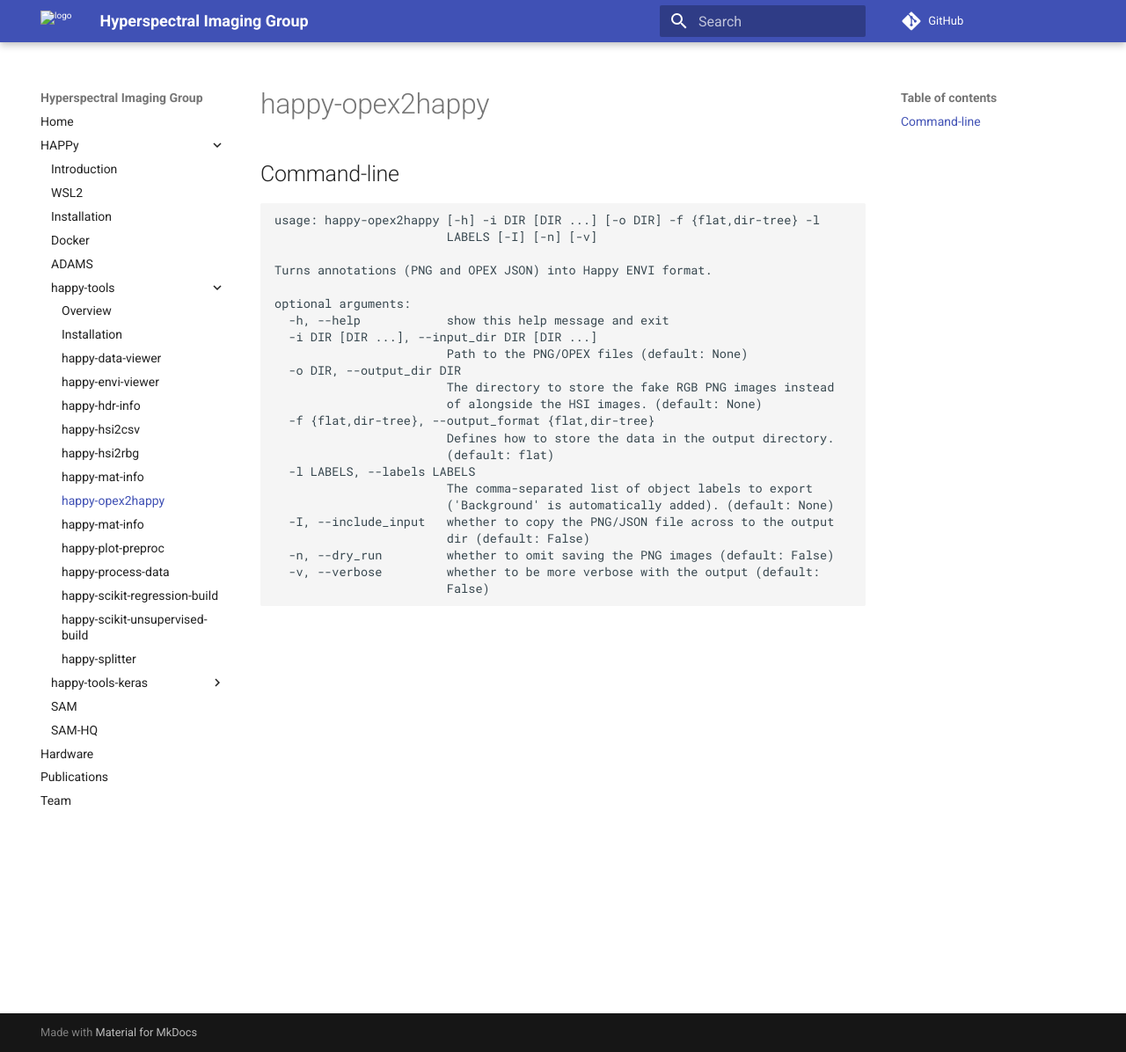
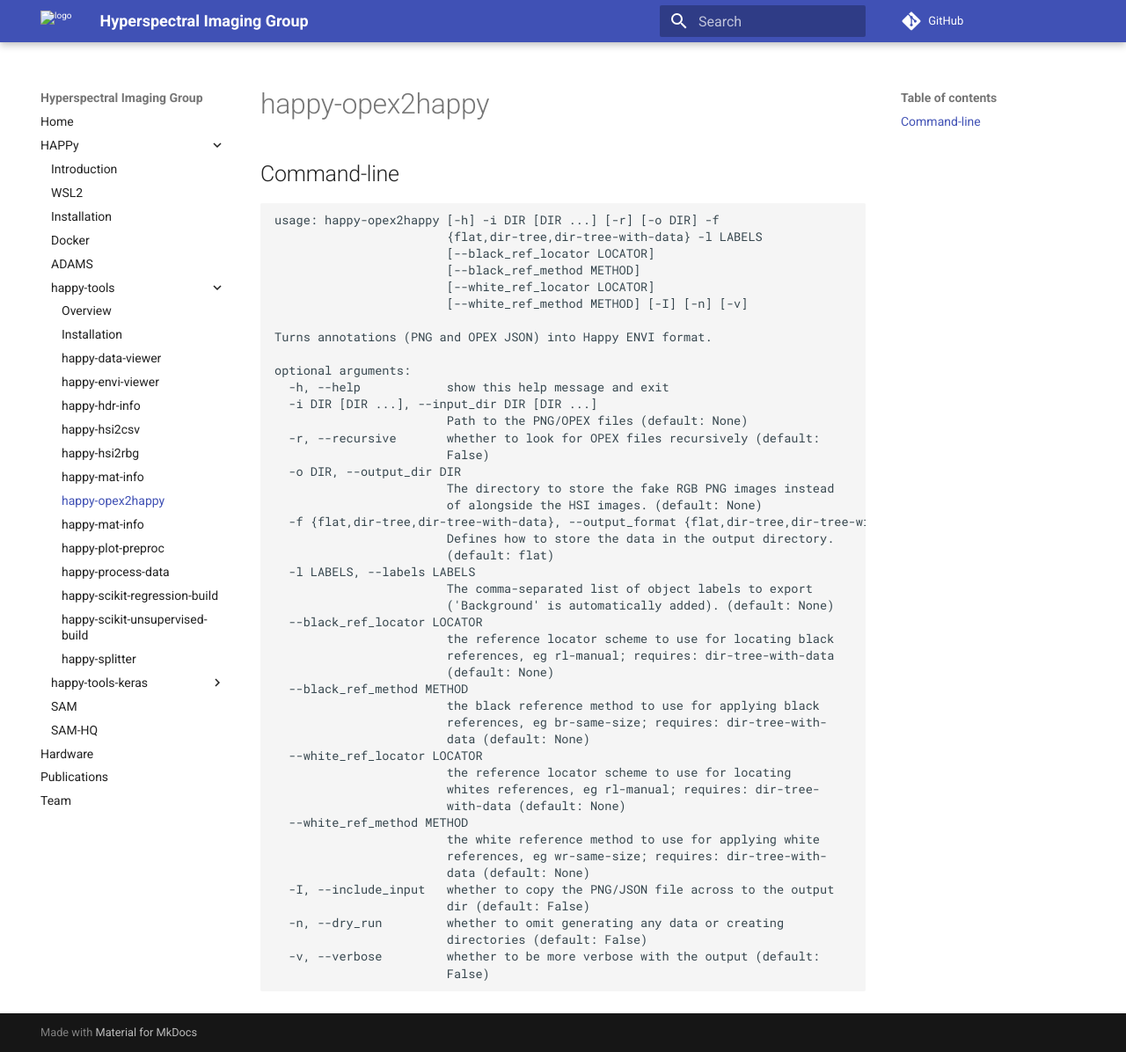
Before and after one commit to wairas/hsi-website, an MkDocs documentation site: the page built from docs/happy/happy_tools/happy-opex2happy.md, in a window 1280 px wide and 1196 px high. Shown: the whole window at 88% size. Built offline with MkDocs 1.6.1 and Material for MkDocs 9.7.7, drawn with Linux system fonts in a browser that asks for light colours; comment, search, counter and statistics services are not loaded.

Commit message:
updated help screen

````diff
--- a/docs/happy/happy_tools/happy-opex2happy.md
+++ b/docs/happy/happy_tools/happy-opex2happy.md
@@ -1,8 +1,12 @@
 # Command-line
 
 ```
-usage: happy-opex2happy [-h] -i DIR [DIR ...] [-o DIR] -f {flat,dir-tree} -l
-                        LABELS [-I] [-n] [-v]
+usage: happy-opex2happy [-h] -i DIR [DIR ...] [-r] [-o DIR] -f
+                        {flat,dir-tree,dir-tree-with-data} -l LABELS
+                        [--black_ref_locator LOCATOR]
+                        [--black_ref_method METHOD]
+                        [--white_ref_locator LOCATOR]
+                        [--white_ref_method METHOD] [-I] [-n] [-v]
 
 Turns annotations (PNG and OPEX JSON) into Happy ENVI format.
 
@@ -10,18 +14,37 @@ optional arguments:
   -h, --help            show this help message and exit
   -i DIR [DIR ...], --input_dir DIR [DIR ...]
                         Path to the PNG/OPEX files (default: None)
+  -r, --recursive       whether to look for OPEX files recursively (default:
+                        False)
   -o DIR, --output_dir DIR
                         The directory to store the fake RGB PNG images instead
                         of alongside the HSI images. (default: None)
-  -f {flat,dir-tree}, --output_format {flat,dir-tree}
+  -f {flat,dir-tree,dir-tree-with-data}, --output_format {flat,dir-tree,dir-tree-with-data}
                         Defines how to store the data in the output directory.
                         (default: flat)
   -l LABELS, --labels LABELS
                         The comma-separated list of object labels to export
                         ('Background' is automatically added). (default: None)
+  --black_ref_locator LOCATOR
+                        the reference locator scheme to use for locating black
+                        references, eg rl-manual; requires: dir-tree-with-data
+                        (default: None)
+  --black_ref_method METHOD
+                        the black reference method to use for applying black
+                        references, eg br-same-size; requires: dir-tree-with-
+                        data (default: None)
+  --white_ref_locator LOCATOR
+                        the reference locator scheme to use for locating
+                        whites references, eg rl-manual; requires: dir-tree-
+                        with-data (default: None)
+  --white_ref_method METHOD
+                        the white reference method to use for applying white
+                        references, eg wr-same-size; requires: dir-tree-with-
+                        data (default: None)
   -I, --include_input   whether to copy the PNG/JSON file across to the output
                         dir (default: False)
-  -n, --dry_run         whether to omit saving the PNG images (default: False)
+  -n, --dry_run         whether to omit generating any data or creating
+                        directories (default: False)
   -v, --verbose         whether to be more verbose with the output (default:
                         False)
 ```
````
